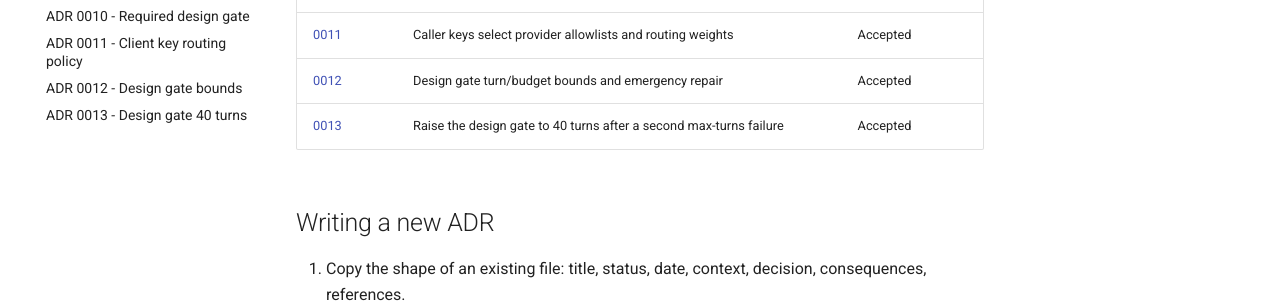
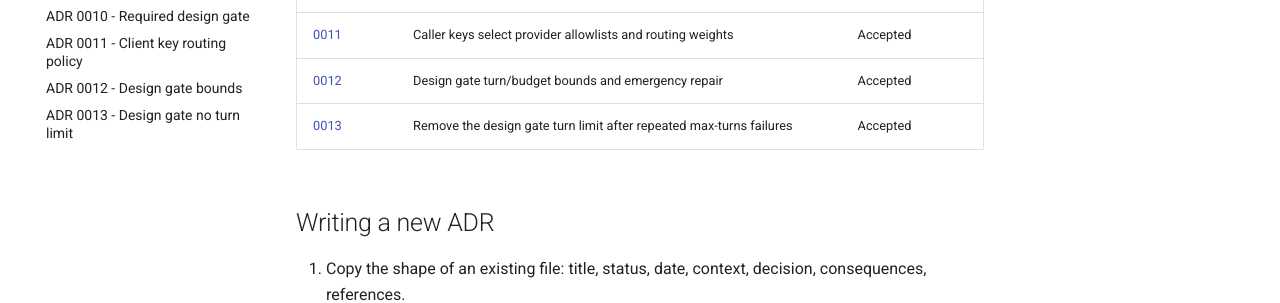
Before and after one commit to Zephyr236/polygate, an MkDocs documentation site: the page built from docs/adr/index.md, in a window 1280 px wide and 1298 px high. Shown: the part 796-1099 px from the top of the window. Built offline with MkDocs 1.6.1 and Material for MkDocs 9.7.7, drawn with Linux system fonts in a browser that asks for light colours.

Commit message:
docs: record the no-turn-limit design gate
Co-Authored-By: Claude Code <noreply@anthropic.com>

```diff
--- a/docs/adr/index.md
+++ b/docs/adr/index.md
@@ -17,7 +17,7 @@ considered and what was rejected.
 | [0010](0010-required-design-gate.md) | One agent is a required design gate with blocking issues | Accepted |
 | [0011](0011-client-key-routing-policy.md) | Caller keys select provider allowlists and routing weights | Accepted |
 | [0012](0012-design-gate-bounds.md) | Design gate turn/budget bounds and emergency repair | Accepted |
-| [0013](0013-design-gate-40-turns.md) | Raise the design gate to 40 turns after a second max-turns failure | Accepted |
+| [0013](0013-design-gate-no-turn-limit.md) | Remove the design gate turn limit after repeated max-turns failures | Accepted |
 
 ## Writing a new ADR
 
--- a/mkdocs.yml
+++ b/mkdocs.yml
@@ -28,4 +28,4 @@ nav:
   - ADR 0010 - Required design gate: adr/0010-required-design-gate.md
   - ADR 0011 - Client key routing policy: adr/0011-client-key-routing-policy.md
   - ADR 0012 - Design gate bounds: adr/0012-design-gate-bounds.md
-  - ADR 0013 - Design gate 40 turns: adr/0013-design-gate-40-turns.md
+  - ADR 0013 - Design gate no turn limit: adr/0013-design-gate-no-turn-limit.md
```
Also changed, not shown: docs/adr/0013-design-gate-40-turns.md (deleted, +0 -31 lines), docs/adr/0013-design-gate-no-turn-limit.md (added, +33 -0 lines).
